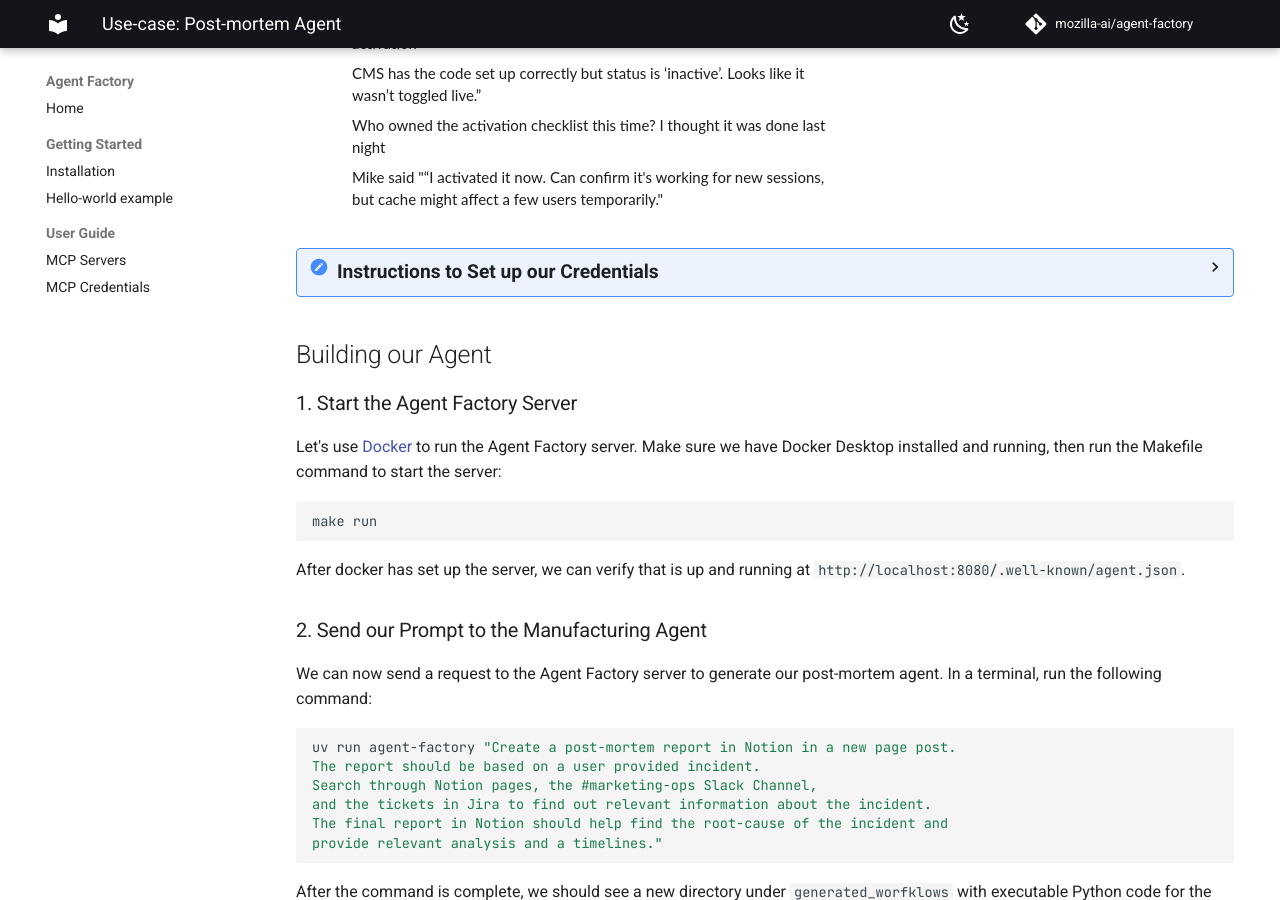
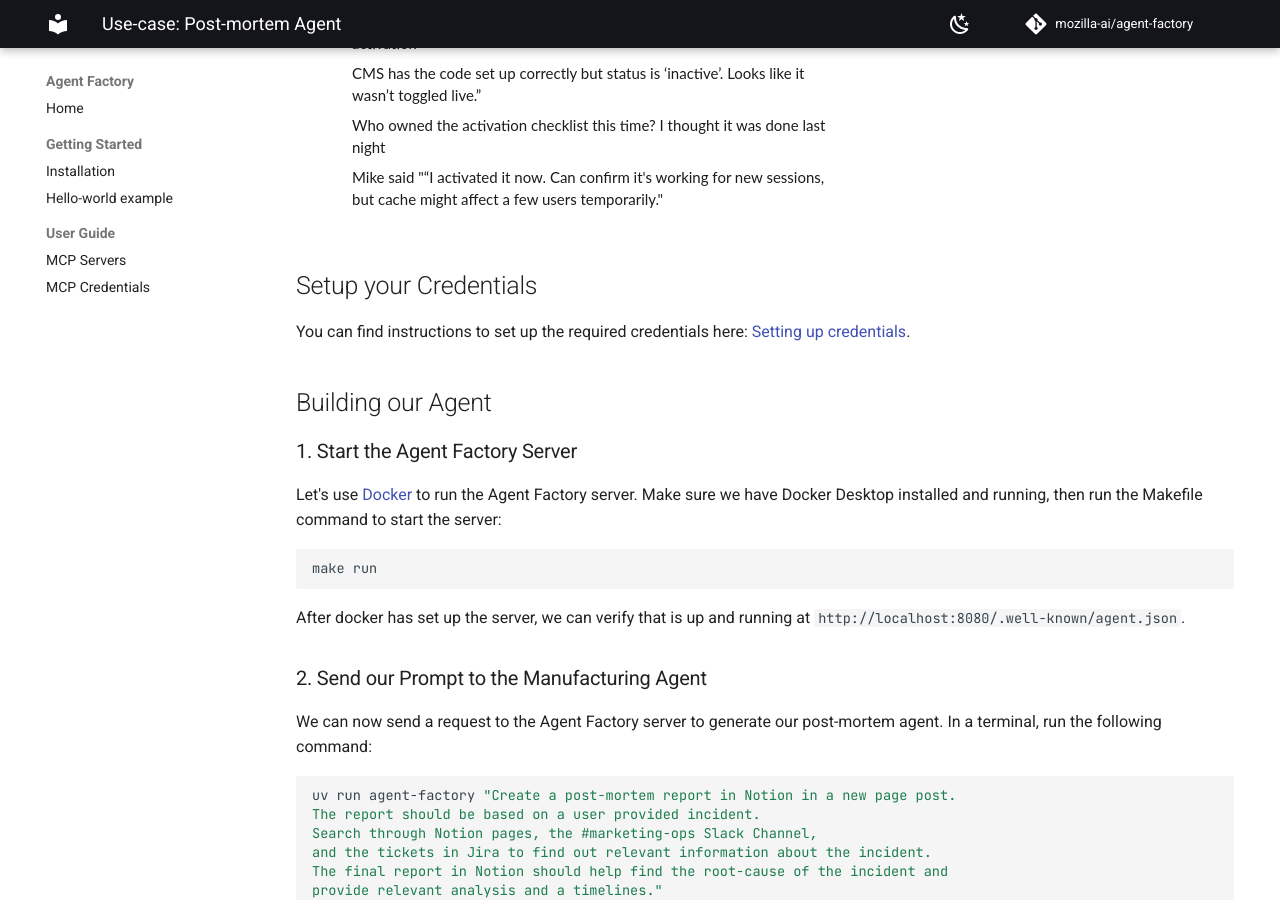
Before and after one commit to mozilla-ai/agent-factory, an MkDocs documentation site: the page built from docs/getting-started/post-mortem-agent.md, in a window 1280 px wide and 900 px high, scrolled down 692 px. Built offline with MkDocs 1.6.1 and Material for MkDocs 9.7.7, drawn with Linux system fonts in a browser that asks for light colours; comment, search, counter and statistics services are not loaded.

Commit message:
Reference credentials setup page

```diff
--- a/docs/getting-started/post-mortem-agent.md
+++ b/docs/getting-started/post-mortem-agent.md
@@ -17,56 +17,9 @@ As a toy example, we have populated the tools with some data (slack threads betw
 
 ![post-mortem-slack-thread.png](post-mortem-slack-thread.png)
 
-<details>
+## Setup your Credentials
 
-<summary><span style="font-size:1.5em;"><strong>Instructions to Set up our Credentials</strong></span></summary>
-
-The agent will require access to the tools, so we will need to set up credentials for it.
-
-
-### **Slack**
-
-**Create a `SLACK_BOT_TOKEN`**
-
-1. Open the Slack [API Apps](https://api.slack.com/apps) page.
-2. Select Create New App → From scratch.
-3. Enter an App Name and choose the Workspace we want to use.
-4. Click Create App (the app details page opens).
-5. In the left menu under Features, select OAuth & Permissions.
-6. In Scopes, select the appropriate scopes for the app.
-7. Scroll up to OAuth Tokens and click Install to Workspace (we must be a Slack workspace admin).
-8. Select Allow.
-9. Copy the Bot User OAuth Token and use it as the `SLACK_BOT_TOKEN`.
-
-**Find the `SLACK_TEAM_ID`**
-
-* Open the workspace in a web browser.
-* The team ID is in the URL, usually starts with “T” and is 11 characters long.
-
-**Find the `SLACK_CHANNEL_ID`**
-
-* Open the workspace in a web browser.
-* The channel ID is in the URL, usually starts with “C” and is 11 characters long.
-
-### **Notion**
-
-**Create an `INTERNAL_INTEGRATION_TOKEN`**
-
-we can find instructions for getting an `INTERNAL_INTEGRATION_TOKEN` on the [Notion Docs here](https://www.notion.com/help/create-integrations-with-the-notion-api), which will bring you to the [Notion integration](https://www.notion.com/my-integrations) page.
-
-**Create `OPENAPI_MCP_HEADERS`**
-
-1. Copy: `{"Authorization": "Bearer ntn_****", "Notion-Version": "2022-06-28" }`
-2. Replace `ntn_****` with the Internal Integration Secret.
-3. Enter the text (e.g. `{"Authorization": "Bearer ntn_12345678", "Notion-Version": "2022-06-28" }`) as the `OPENAPI_MCP_HEADERS`.
-
-### **Monday.com**
-
-**Create the `MONDAY_API_TOKEN`**
-
-we can find instructions for getting a `MONDAY_API_TOKEN` on the [Monday.com developer docs here](https://developer.monday.com/api-reference/docs/authentication).
-
-</details>
+You can find instructions to set up the required credentials here: [Setting up credentials](../user-guide/mcp-credentials.md).
 
 ## Building our Agent
 
```
